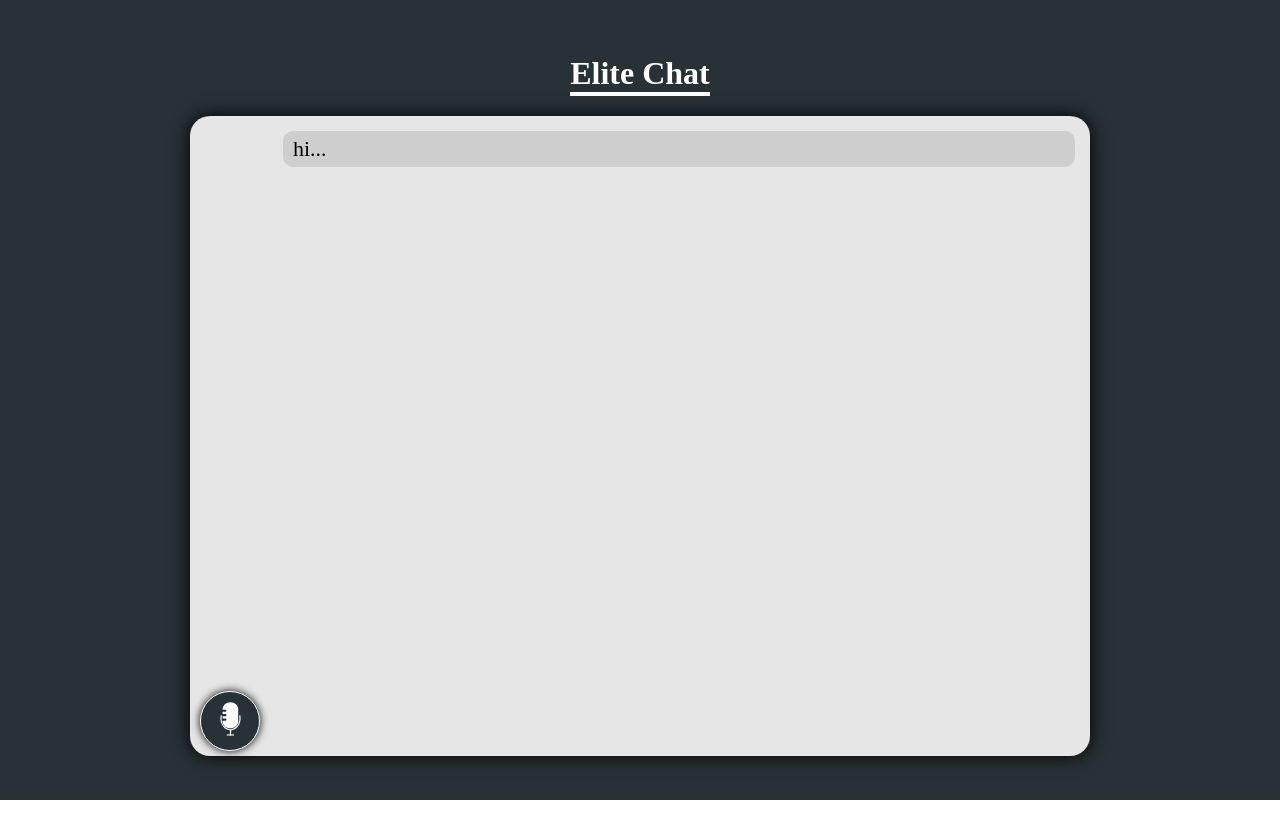
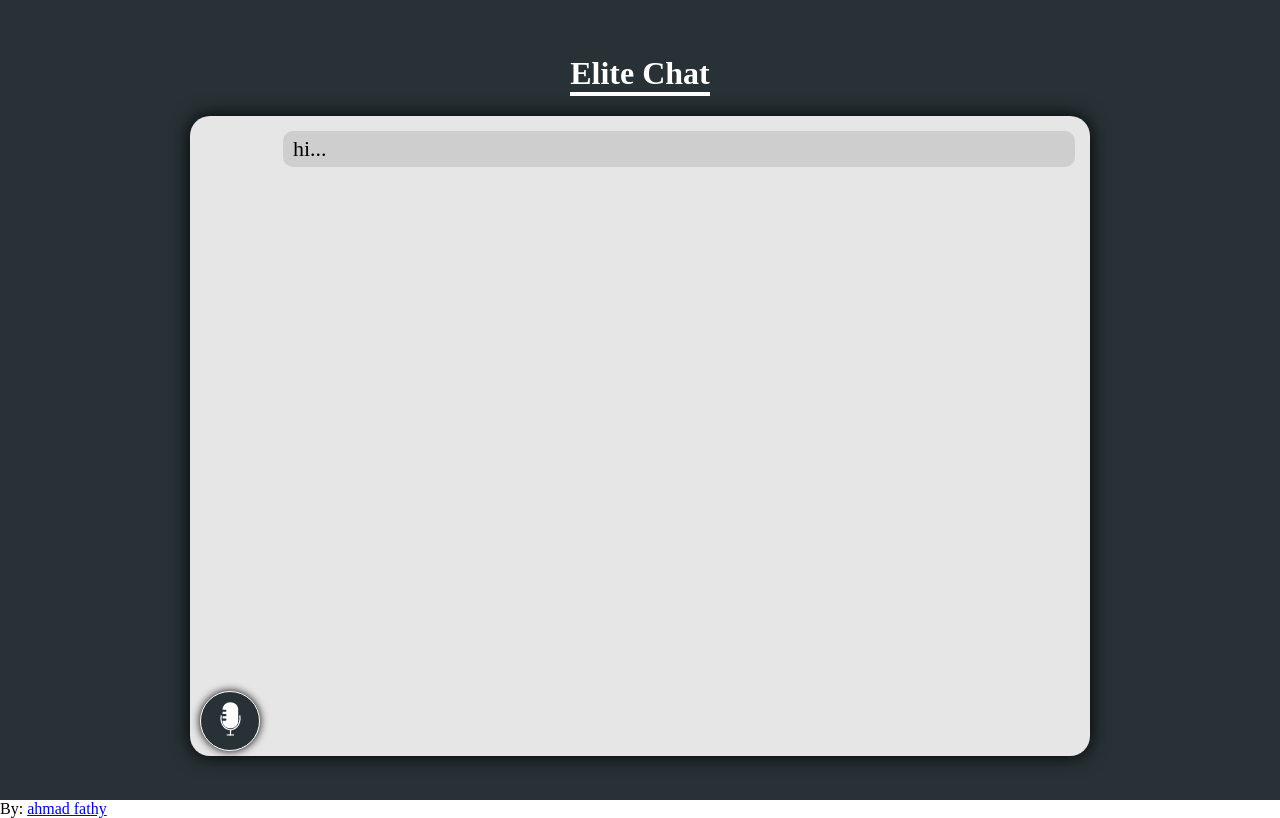
Before and after one commit to ahmadfathy97/Elite-Chat, a plain HTML site: page index.html in a window 1280 px wide. Drawn offline with Linux system fonts and the light colour scheme; no server answers; a web font is replaced by a local one.

Commit message:
adding my name :D

```diff
--- a/index.html
+++ b/index.html
@@ -49,6 +49,7 @@
           <text class="load-text" fill="#ffffff" font-size="45" font-family="cursive" x="65" y="150">Loading</text>
         </svg>
     </div>
+    <footer>By: <a href="https://ahmadfathy.me" target="_blank">ahmad fathy</a></footer>
     <audio id="mouse-click" src="./sounds/click.mp3"></audio>
     <audio id="popup-sound" src="./sounds/popup.mp3"></audio>
     <script src="./js/main.js"></script>
```
